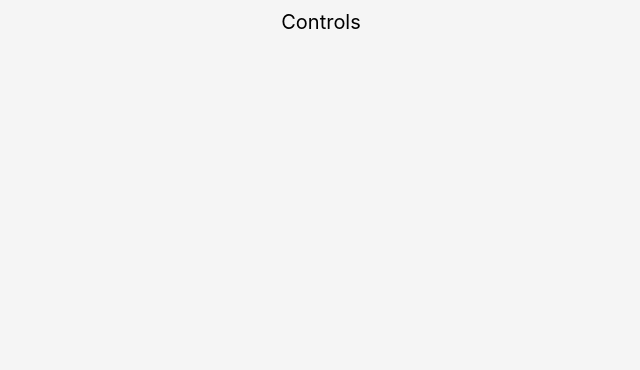
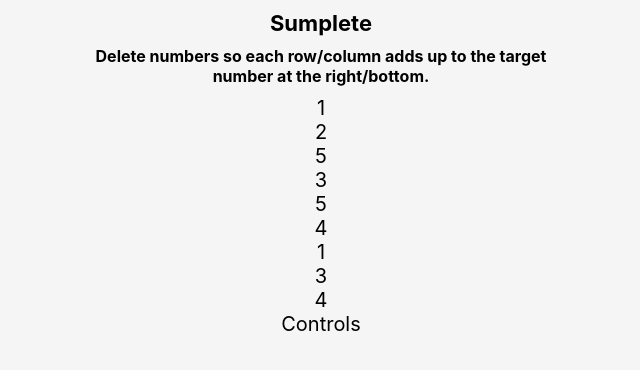
Before and after one commit to dbaric99/Internship-16-Sumplete, a React (Create React App) app in the folder sumplete/: page / in a window 1280 px wide. Shown: the top 370 px of the page, without its empty margins (319-959 px from the left). Built offline with nearby package versions, Linux system fonts and the light colour scheme.

Commit message:
Display game values and add game rules

```diff
--- a/sumplete/src/components/Cell/Cell.jsx
+++ b/sumplete/src/components/Cell/Cell.jsx
@@ -1,8 +1,9 @@
 import React from 'react'
 
-function Cell() {
+function Cell({value, index}) {
+    console.log("CELL:",value, index);
   return (
-    <div>Cell</div>
+    <div>{value}</div>
   )
 }
 
--- a/sumplete/src/components/Game/Game.jsx
+++ b/sumplete/src/components/Game/Game.jsx
@@ -29,7 +29,9 @@ function Game() {
 
   return (
     <div>
-      {gameValues && <GameBoard cellCount={difficulty} />}
+        <h1>Sumplete</h1>
+        <h2>Delete numbers so each row/column adds up to the target number at the right/bottom.</h2>
+      {gameValues && <GameBoard gameValues={gameValues} />}
       <Controls changeDifficulty={(cells) => setDifficulty(cells)} />
     </div>
   );
--- a/sumplete/src/components/GameBoard/GameBoard.jsx
+++ b/sumplete/src/components/GameBoard/GameBoard.jsx
@@ -1,9 +1,11 @@
 import {Cell} from '../Cell';
 
-function GameBoard({cellCount}) {
+function GameBoard({gameValues}) {
   return (
     <div>
-
+        {
+            gameValues.map((num, index) => <Cell value={num} index={index}/>)
+        }
     </div>
   )
 }
```
